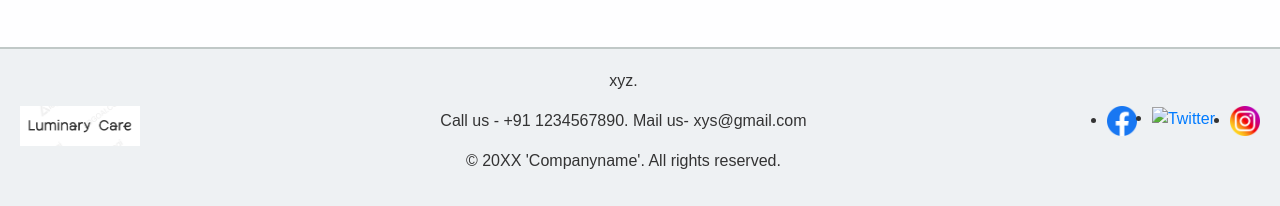
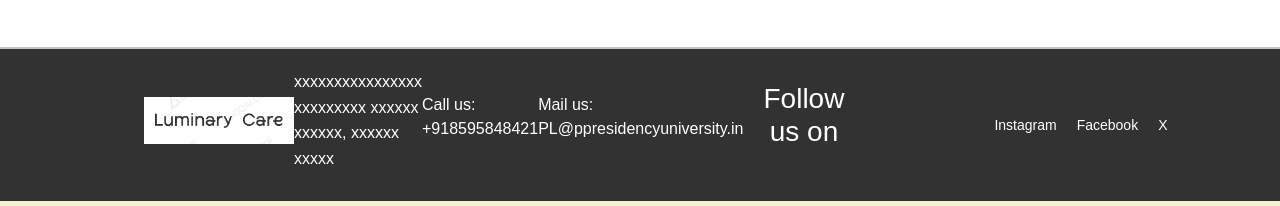
Before and after one commit to fardeen-khan-1107/internship2, a plain HTML site: page product.html in a window 1280 px wide. Shown: the part 2014-2220 px from the top of the page. Drawn offline with nearby package versions, Linux system fonts and the light colour scheme.

Commit message:
updated the code

```diff
--- a/product.html
+++ b/product.html
@@ -251,6 +251,81 @@
     transform: scale(1.1);
 }
 
+
+
+.footer {
+    background-color: #323232; /* Dark blue */
+    color: white;
+    padding: 20px;
+    display: flex;
+    justify-content: center;
+    align-items: center;
+}
+
+.footer-container {
+    display: flex;
+    justify-content: space-between;
+    width: 80%;
+    max-width: 1200px;
+}
+
+.footer-left {
+    flex: 1;
+    margin-right: 20px;
+}
+
+.footer-left .logo {
+    width: 150px; /* Adjust logo size */
+    margin-bottom: 10px;
+}
+
+.footer-left address {
+    font-style: normal;
+    line-height: 1.6;
+    margin-bottom: 10px;
+}
+
+.footer-left a {
+    color: white;
+    text-decoration: none;
+}
+
+.footer-right {
+    flex: 1;
+    text-align: center;
+}
+
+.footer-right h3 {
+    margin-bottom: 20px;
+}
+
+.social-icons {
+    display: flex;
+    justify-content: space-around;
+    margin-bottom: 10px;
+}
+
+.social-circle {
+    width: 50px;
+    height: 50px;
+    border-radius: 50%;
+    display: inline-block;
+}
+.social-labels {
+    display: flex;
+    gap: 20px;
+    justify-content: space-around;
+}
+
+.social-labels p {
+    margin: 0;
+    font-size: 14px;
+}
+.Facebook{
+    margin-left: -10px;
+}
+
+
     </style>
 </head>
 <body>
@@ -500,24 +575,32 @@
         </div>
     </main>
 
-    <footer>
-        <div class="footer-left">
-            <div class="footer-logo">
-                <img src="logo.png" alt="Company Logo" class="logo-image">
+    <footer class="footer">
+        <div class="footer-container">
+            <div class="footer-left">
+                <img src="logo.png" alt="Luminary Care" class="logo">
+                <address>
+                    xxxxxxxxxxxxxxxx<br>
+                    xxxxxxxxx xxxxxx<br>
+                    xxxxxx, xxxxxx xxxxx
+                </address>
+                <p>Call us: <a href="tel:+918595848421">+918595848421</a></p>
+                <p>Mail us: <a href="mailto:PL@ppresidencyuniversity.in">PL@ppresidencyuniversity.in</a></p>
             </div>
-        </div>
-        <div class="footer-center">
-            <p>xyz.</p>
-            <p>Call us - +91 1234567890.
-            Mail us- xys@gmail.com</p>
-            <p>&copy; 20XX 'Companyname'. All rights reserved.</p>
-        </div>
-        <div class="footer-right">
-            <ul class="social-links">
-                <li><a href="https://www.facebook.com" target="_blank"><img src="fb.png" class="social-icon" alt="Facebook"></a></li>
-                <li><a href="https://www.twitter.com" target="_blank"><img src="x.png" class="social-icon" alt="Twitter"></a></li>
-                <li><a href="https://www.instagram.com" target="_blank"><img src="ig.png" class="social-icon" alt="Instagram"></a></li>
-            </ul>
+
+            <div class="footer-right">
+                <h3>Follow us on</h3>
+                <div class="social-icons">
+                    <a href="https://instagram.com" target="_blank" class="social-circle instagram"></a>
+                    <a href="https://facebook.com" target="_blank" class="social-circle facebook"></a>
+                    <a href="https://x.com" target="_blank" class="social-circle twitter"></a>
+                </div>
+                <div class="social-labels">
+                    <p class="Instagram">Instagram</p>
+                    <p class="Facebook">Facebook</p>
+                    <p class="x">X</p>
+                </div>
+            </div>
         </div>
     </footer>
 
```
Also changed, not shown: aboutus.html (+98 -17 lines), index.css (+0 -13 lines), index.html (+3 -3 lines), services.html (+100 -19 lines).
